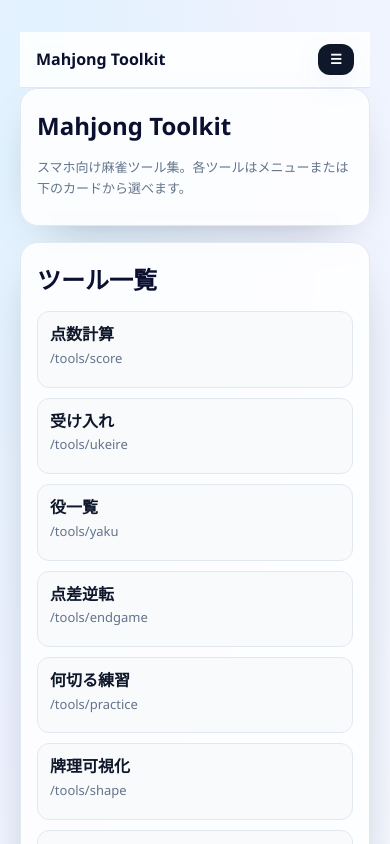
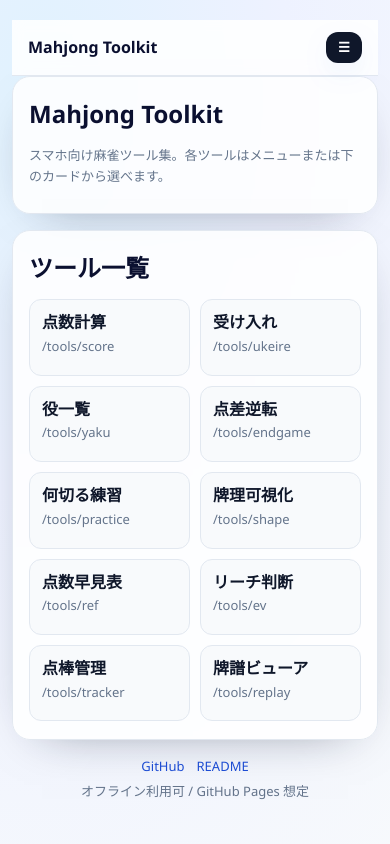
Before and after one commit to luru84/MahjongTools, a Vue app: page / in a window 390 px wide. Shown: the top 844 px of the page. Built offline with nearby package versions, Linux system fonts and the light colour scheme.

Commit message:
feat: migrate tool pages and tighten mobile layout

```diff
--- a/src/assets/main.css
+++ b/src/assets/main.css
@@ -19,9 +19,18 @@
 }
 
 #app {
-  max-width: 1200px;
+  max-width: 640px;
   margin: 0 auto;
-  padding: 32px 20px 48px;
+  padding: 20px 12px 32px;
+}
+
+.main-container {
+  width: 100%;
+  max-width: 560px;
+  margin: 0 auto;
+  display: flex;
+  flex-direction: column;
+  gap: 16px;
 }
 
 h1,
```
Also changed, not shown: src/pages/HomePage.vue (+7 -1 lines).
